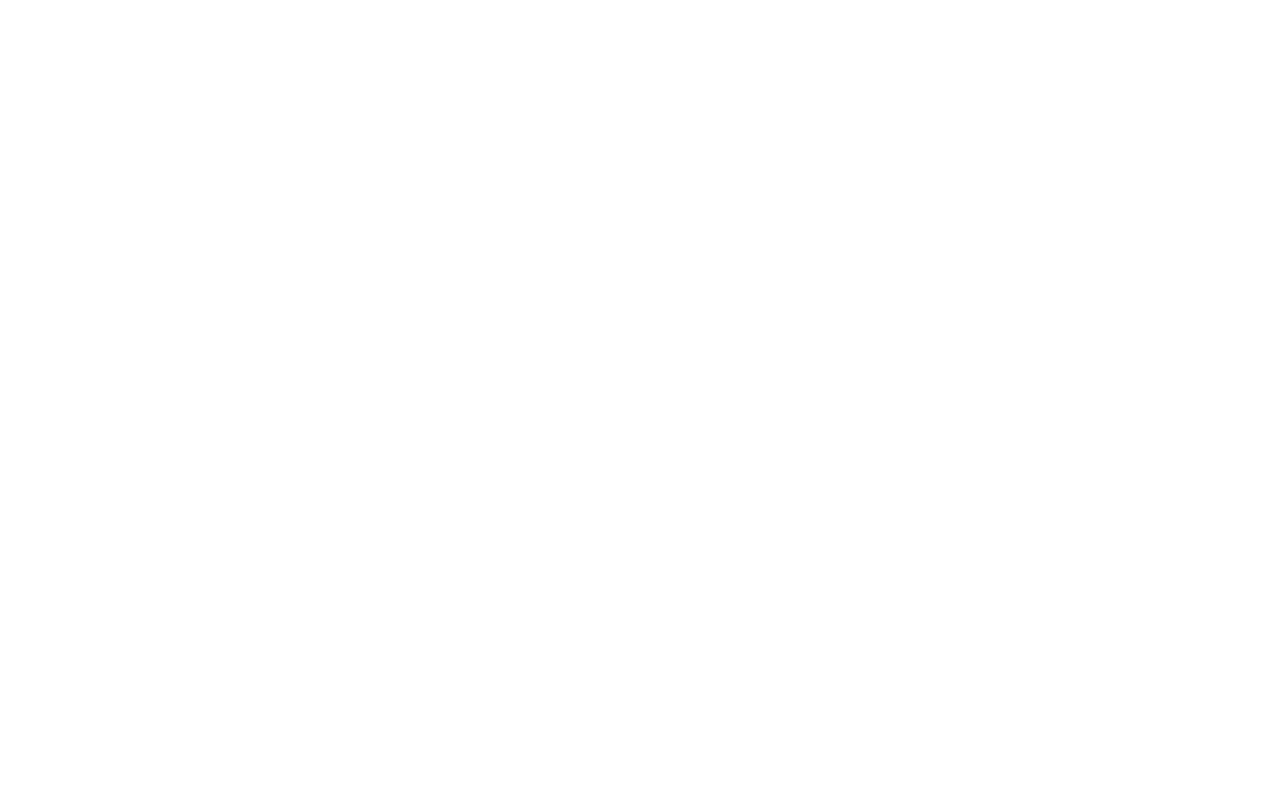
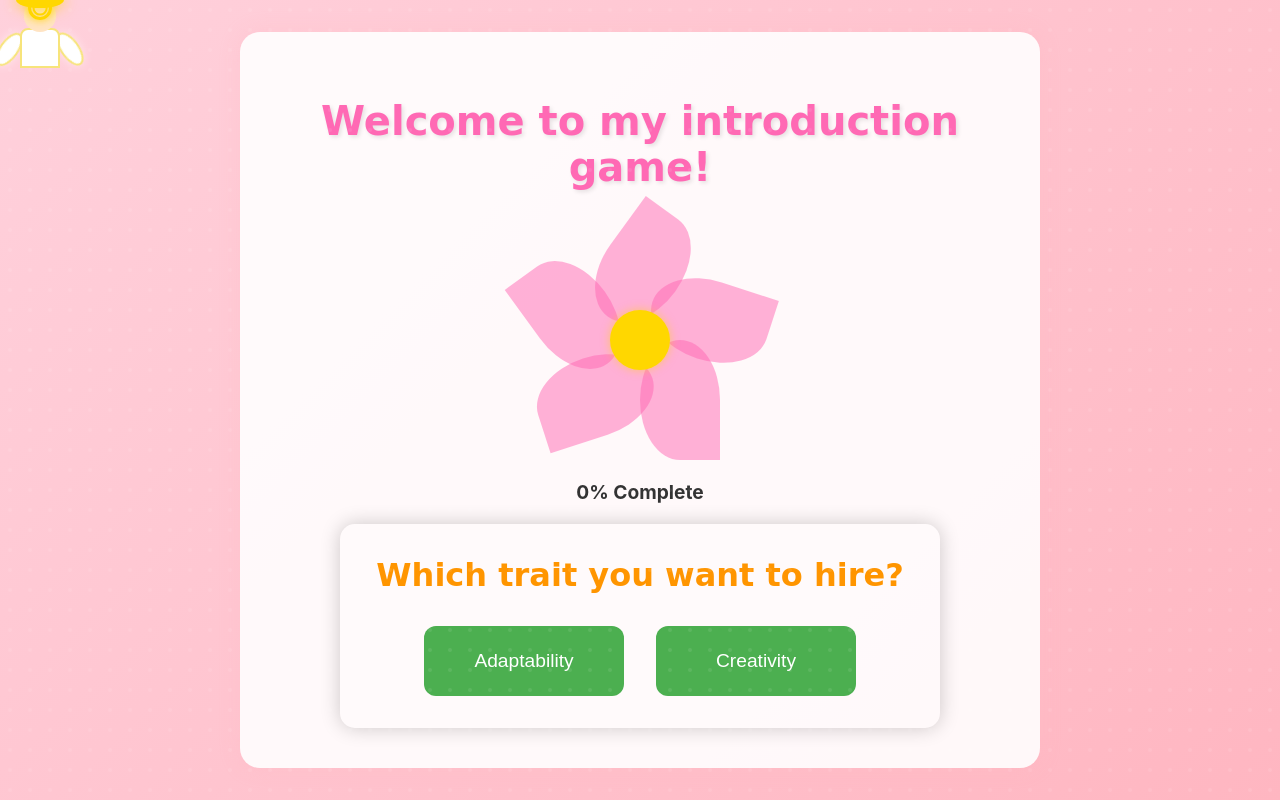
Before and after one commit to alicelee1231/Introduction, a React (Create React App) app: page / in a window 1280 px wide. Built offline with nearby package versions, Linux system fonts and the light colour scheme.

Commit message:
Update router configuration for GitHub Pages

```diff
--- a/src/App.tsx
+++ b/src/App.tsx
@@ -1,15 +1,15 @@
 import React from "react";
 import { Routes, Route } from "react-router-dom";
-import Home from "./components/Home";
 import Game from "./components/Game";
 import "./App.css";
 
 const App: React.FC = () => {
   return (
-    <Routes>
-      <Route path="/" element={<Home />} />
-      <Route path="/game" element={<Game />} />
-    </Routes>
+    <div className="App">
+      <Routes>
+        <Route path="/" element={<Game />} />
+      </Routes>
+    </div>
   );
 };
 
--- a/src/index.tsx
+++ b/src/index.tsx
@@ -1,6 +1,6 @@
 import React from "react";
 import ReactDOM from "react-dom/client";
-import { BrowserRouter } from "react-router-dom";
+import { HashRouter } from "react-router-dom";
 import "./index.css";
 import App from "./App";
 
@@ -9,8 +9,8 @@
 );
 root.render(
   <React.StrictMode>
-    <BrowserRouter basename="/introduction">
+    <HashRouter>
       <App />
-    </BrowserRouter>
+    </HashRouter>
   </React.StrictMode>
 );
```
